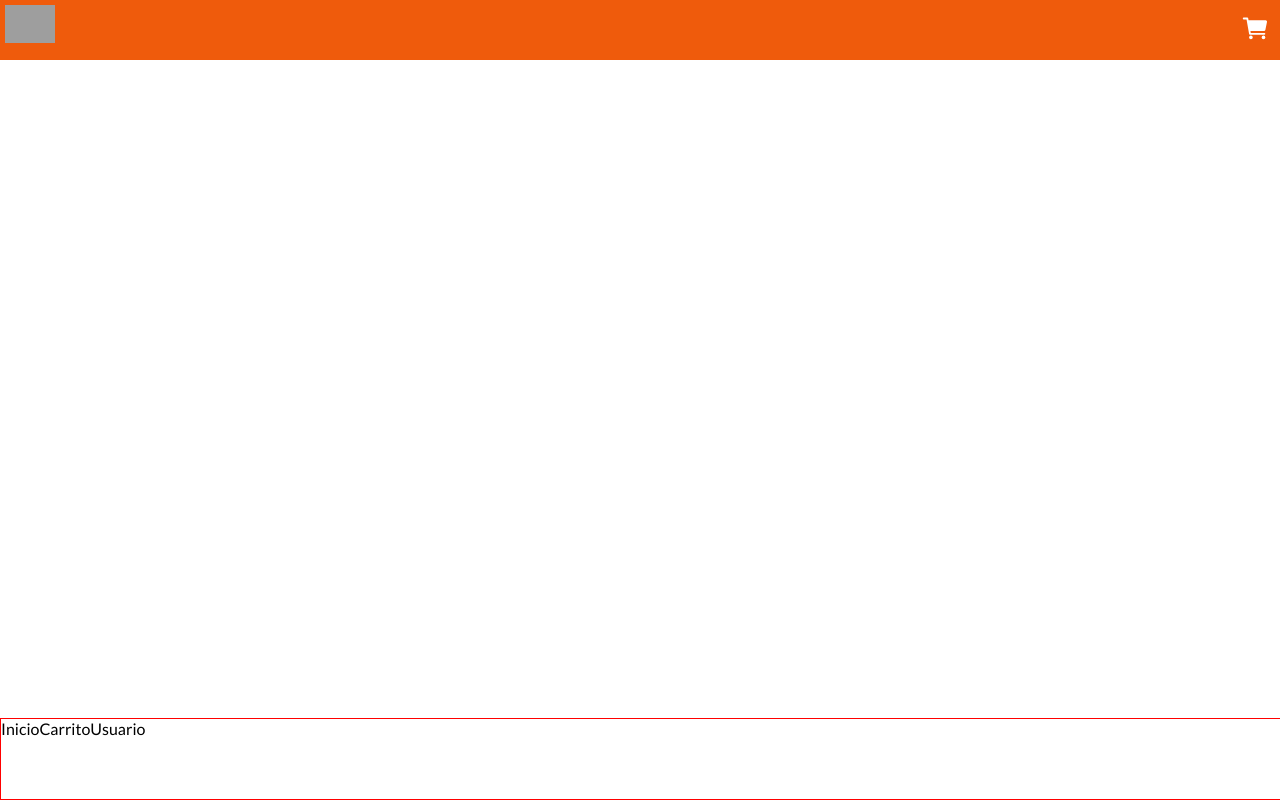
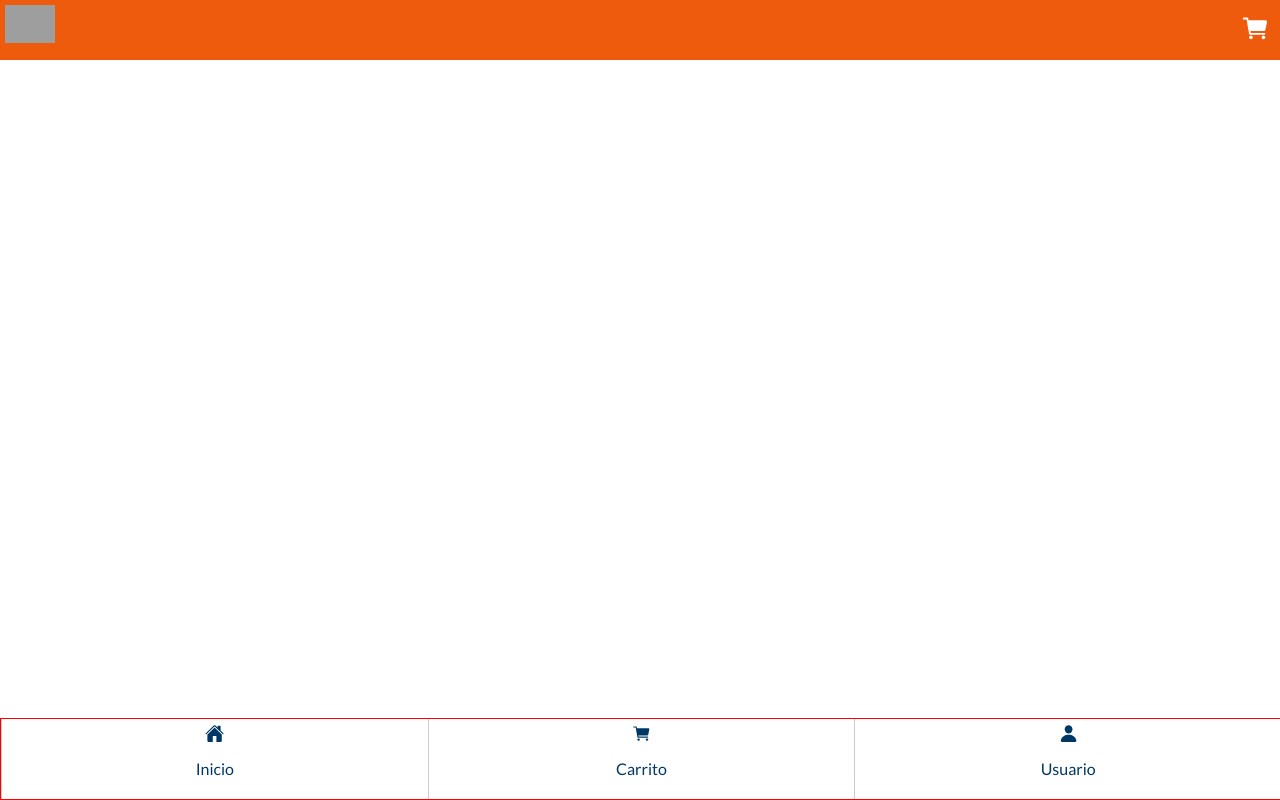
Before and after one commit to jsuazag/cedeshops-app, a React (Create React App) app: page / in a window 1280 px wide. Built offline with nearby package versions, Linux system fonts and the light colour scheme; grey boxes are pictures that could not be loaded.

Commit message:
menu styling

```diff
--- /dev/null
+++ b/src/components/Menu/ItemMenu.js
@@ -0,0 +1,8 @@
+import { ItemMenuWrapper } from "./styles";
+
+export const ItemMenu = ({ icon:Icon, label, path }) => (
+    <ItemMenuWrapper>
+        <Icon />
+        <p>{label}</p>
+    </ItemMenuWrapper>
+)
--- a/src/components/Menu/index.js
+++ b/src/components/Menu/index.js
@@ -1,30 +1,36 @@
 import { IoHome, IoCart, IoPerson } from "react-icons/io5";
+import { ItemMenu } from "./ItemMenu";
 import { MenuWrapper } from "./styles";
 
 const MenuOptions = [
   {
     icon: IoHome,
     label: "Inicio",
-    path: "/"
+    path: "/",
   },
   {
     icon: IoCart,
     label: "Carrito",
-    path: "/"
+    path: "/",
   },
   {
     icon: IoPerson,
     label: "Usuario",
-    path: "/"
+    path: "/",
   },
 ];
 
 export const Menu = () => {
   return (
     <MenuWrapper>
-      {
-        MenuOptions.map((item, i) => (<div key={i}>{item.label}</div>))
-      }
+      {MenuOptions.map((item, i) => (
+        <ItemMenu
+          key={i}
+          icon={item.icon}
+          label={item.label}
+          path={item.path}
+        />
+      ))}
     </MenuWrapper>
-  )
+  );
 };
--- a/src/components/Menu/styles.js
+++ b/src/components/Menu/styles.js
@@ -1,4 +1,5 @@
 import styled from "styled-components";
+import { Theme } from "../../themes/theme";
 
 export const MenuWrapper = styled.section`
     position: fixed;
@@ -10,3 +11,26 @@ export const MenuWrapper = styled.section`
     left: 0;
     border: 1px solid red;
 `;
+
+export const ItemMenuWrapper = styled.div`
+    border-left: 1px solid #ccc;
+    height: 100%;
+    display: flex;
+    flex-direction: column;
+    align-items: center;
+    justify-content: center;
+    flex: 1;
+    svg {
+        color: ${Theme.secoundary};
+        font-size: 1.2em;
+    }
+    p {
+        color: ${Theme.secoundary};
+    }
+    &:hover {
+        cursor: pointer;
+        background-color: ${Theme.secoundary};
+        svg { color: #fff }
+        p { color: #fff }
+    }
+`;
```
